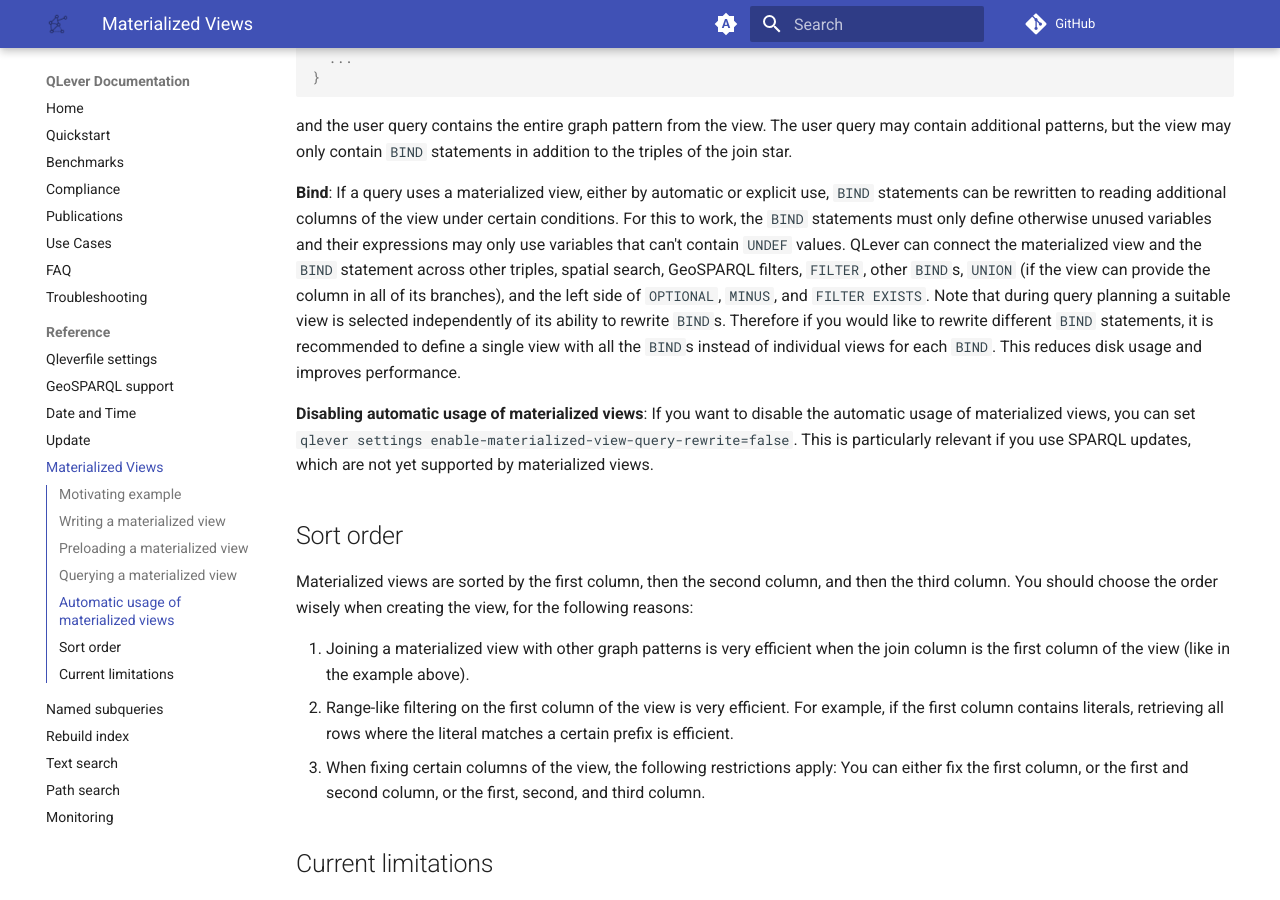
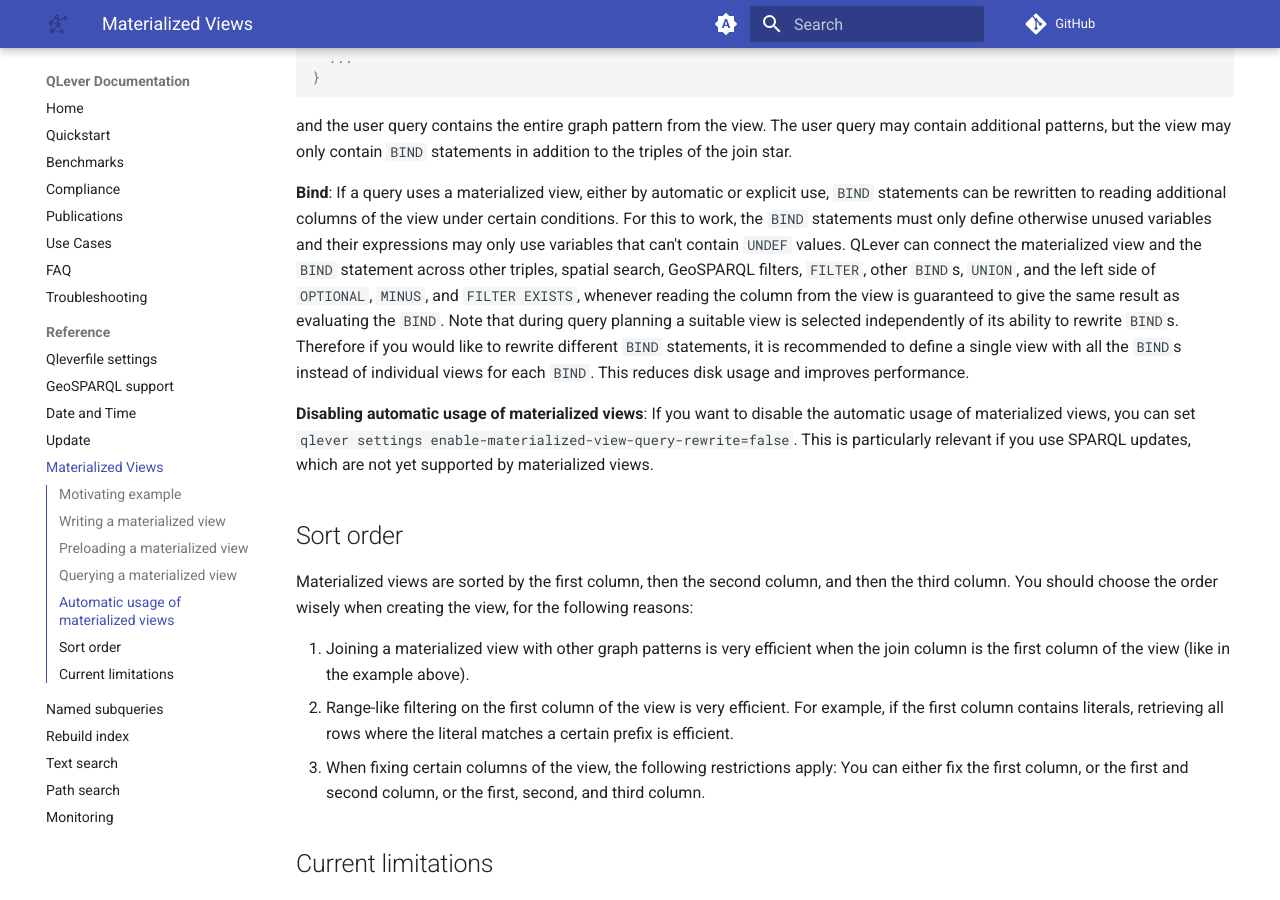
Before and after one commit to qlever-dev/qlever-docs, an MkDocs documentation site: the page built from docs/materialized-views.md, in a window 1280 px wide and 900 px high, scrolled down 3310 px. Built offline with MkDocs 1.6.1 and Material for MkDocs 9.7.7, drawn with Linux system fonts in a browser that asks for light colours; plug-ins that fetch from the network failed and are left out; comment, search, counter and statistics services are not loaded; the version menu is left out.

Commit message:
Generalize condition for BIND push-down

```diff
--- a/docs/materialized-views.md
+++ b/docs/materialized-views.md
@@ -265,7 +265,7 @@ and the user query contains the entire graph pattern from the view. The user que
 
 **Bind**: If a query uses a materialized view, either by automatic or explicit use, `BIND` statements can be rewritten to reading additional columns of the view under certain conditions.
 For this to work, the `BIND` statements must only define otherwise unused variables and their expressions may only use variables that can't contain `UNDEF` values.
-QLever can connect the materialized view and the `BIND` statement across other triples, spatial search, GeoSPARQL filters, `FILTER`, other `BIND`s, `UNION` (if the view can provide the column in all of its branches), and the left side of `OPTIONAL`, `MINUS`, and `FILTER EXISTS`.
+QLever can connect the materialized view and the `BIND` statement across other triples, spatial search, GeoSPARQL filters, `FILTER`, other `BIND`s, `UNION`, and the left side of `OPTIONAL`, `MINUS`, and `FILTER EXISTS`, whenever reading the column from the view is guaranteed to give the same result as evaluating the `BIND`.
 Note that during query planning a suitable view is selected independently of its ability to rewrite `BIND`s. Therefore if you would like to rewrite different `BIND` statements, it is recommended to define a single view with all the `BIND`s instead of individual views for each `BIND`. This reduces disk usage and improves performance.
 
 **Disabling automatic usage of materialized views**: If you want to disable the automatic usage of materialized views, you can set `qlever settings enable-materialized-view-query-rewrite=false`. This is particularly relevant if you use SPARQL updates, which are not yet supported by materialized views.
```
